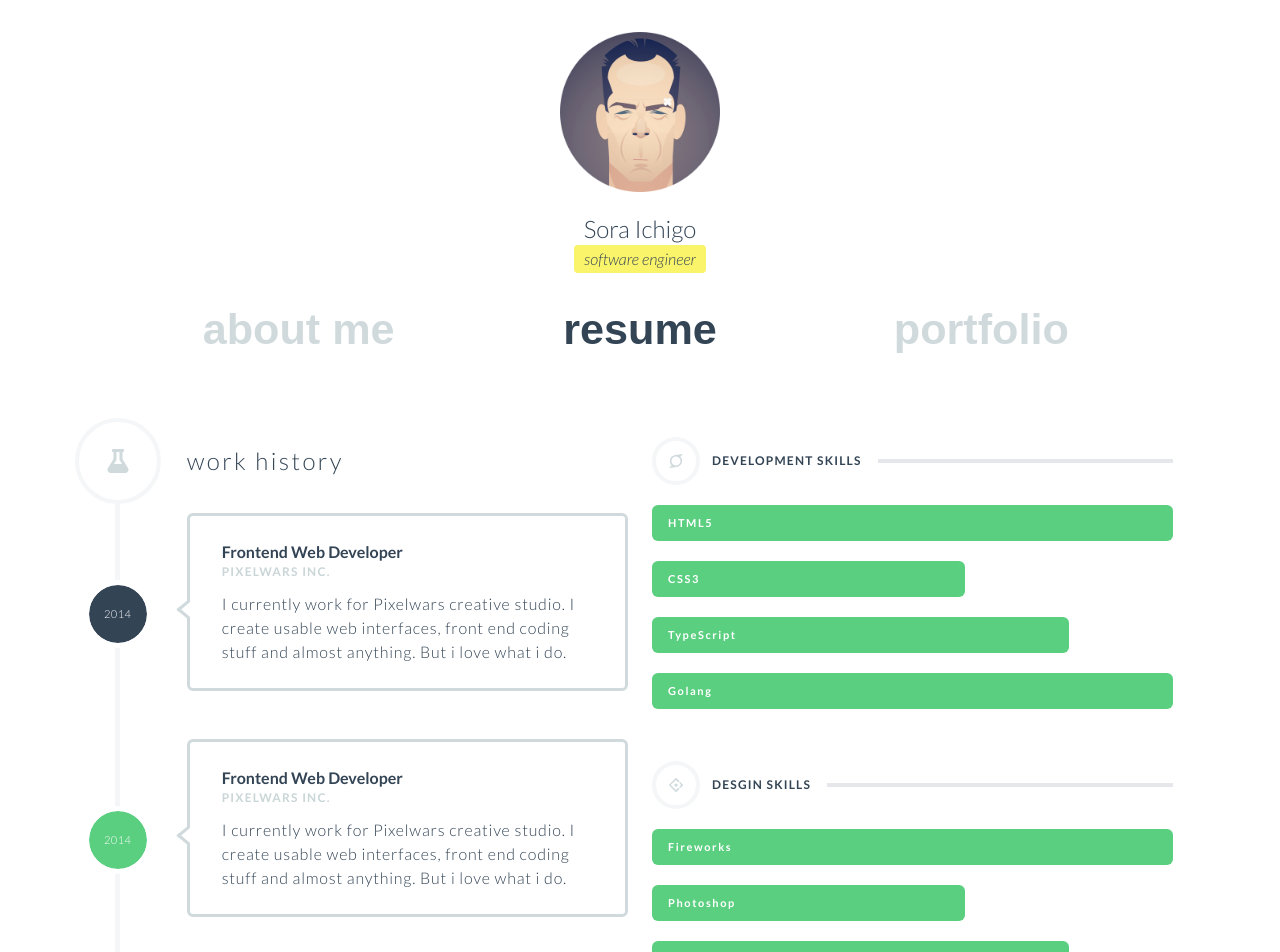
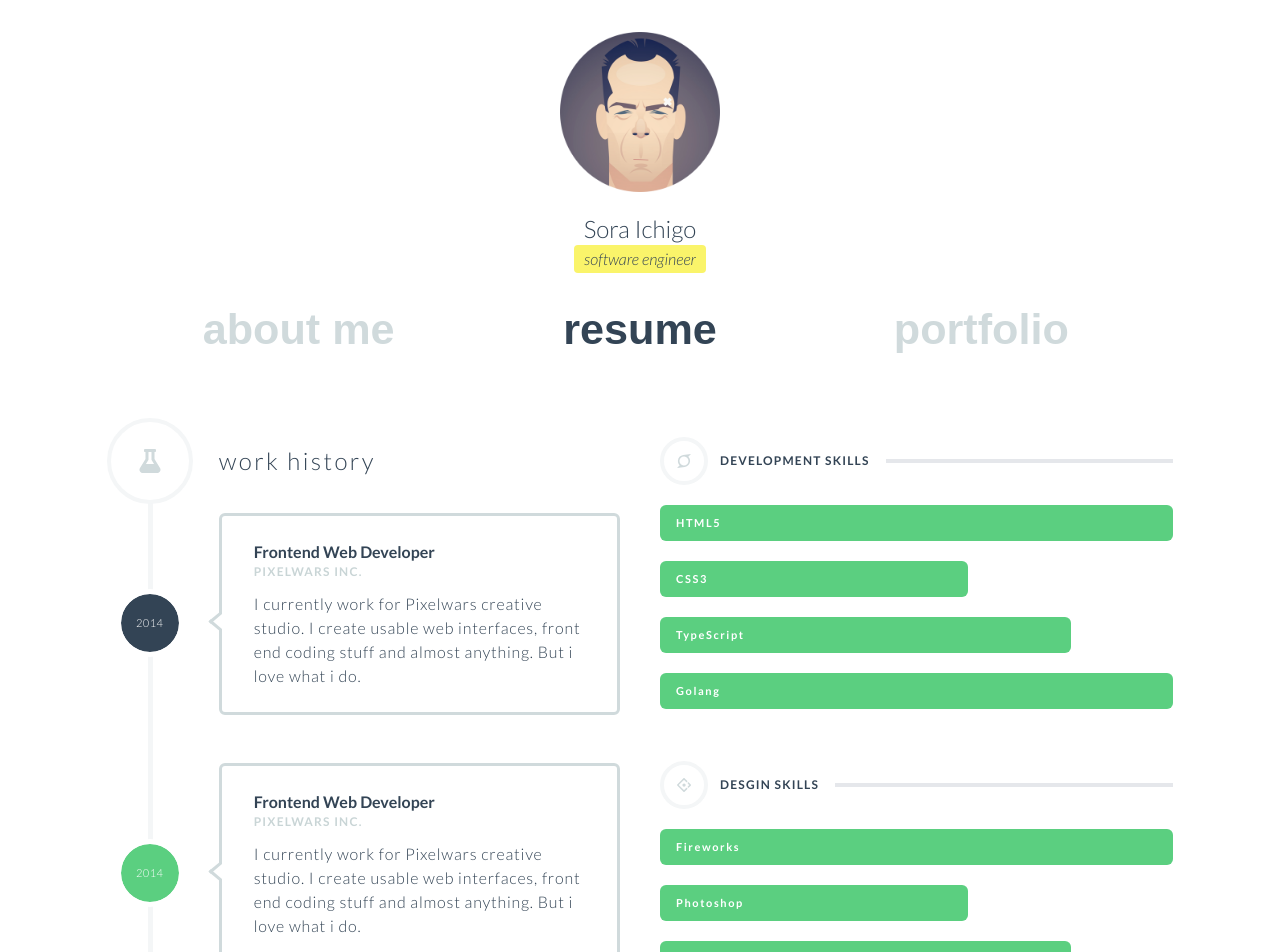
Before and after one commit to sora-ichigo/portfolio-front, a Next.js app: page /resume in a window 1280 px wide. Shown: the top 952 px of the page. Built offline with nearby package versions, Linux system fonts and the light colour scheme.

Commit message:
Fix style

```diff
--- a/src/resume/components/HistoryList.tsx
+++ b/src/resume/components/HistoryList.tsx
@@ -7,7 +7,7 @@ import { HistoryListItem, HistoryListItemType } from "./HistoryListItem";
 export const HistoryList: React.FC<{
   historyListProps: HistoryListItemType[];
 }> = ({ historyListProps }) => (
-  <div className="relative mt-5 pl-20 pb-2 sm:ml-4 md:ml-0">
+  <div className="relative mt-5 pl-28 pb-2 sm:ml-4 md:ml-0">
     <HistoryLine />
     <h2 className="relative mb-9 text-2xl font-light tracking-widest">
       <WorkHistoryIcon>
@@ -48,7 +48,7 @@ const HistoryLine = styled.div`
   z-index: -10;
   position: absolute;
   top: 0;
-  left: 8px;
+  left: 41px;
   height: 100%;
   background-color: #f4f6f7;
   width: 5px;
--- a/src/resume/components/Resume.tsx
+++ b/src/resume/components/Resume.tsx
@@ -109,7 +109,7 @@ const viewMoreAboutData: ViewMoreAboutType = {
 };
 
 export const Resume: React.FC = () => (
-  <div className="lg:grid lg:grid-cols-2 lg:gap-6">
+  <div className="lg:grid lg:grid-cols-2 lg:gap-10">
     {/* -------------------------
         HISTORY
         ------------------------- */}
```
